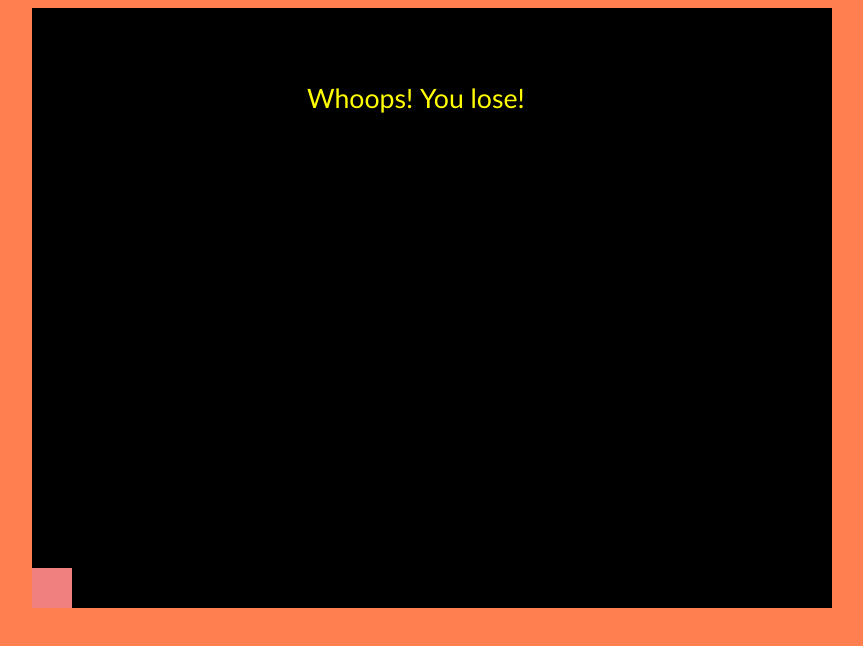
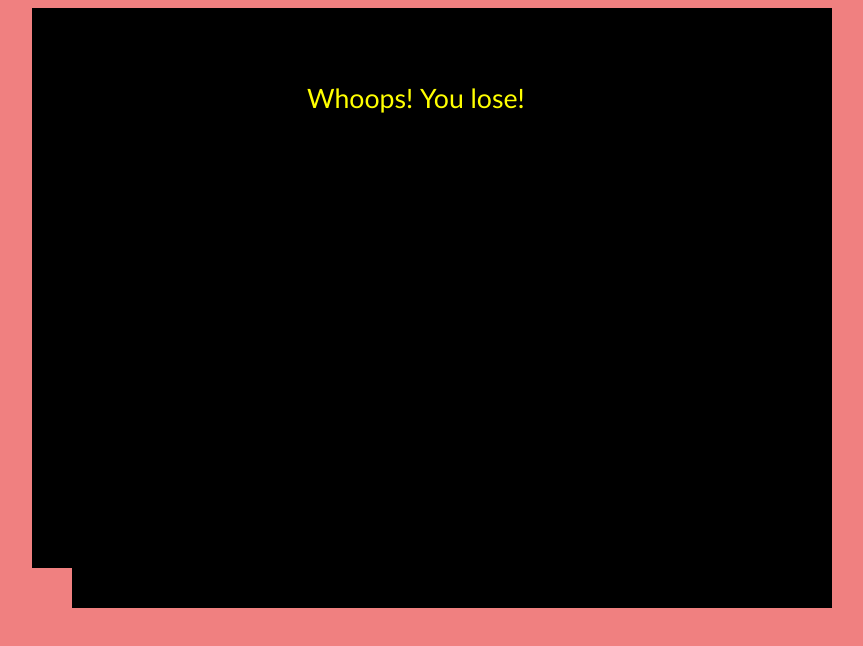
Before and after one commit to laurengstewart/laurengstewart.github.io, a plain HTML site: page index.html in a window 1280 px wide. Shown: the whole page, without its empty margins (208-1071 px from the left). Drawn offline with Linux system fonts and the light colour scheme.

Commit message:
Update index.html

```diff
--- a/index.html
+++ b/index.html
@@ -13,7 +13,7 @@
 <head>
 <style>
 body {
-  background-color: coral;
+  background-color: #F08080;
 }
 </style>
 </head>
```
